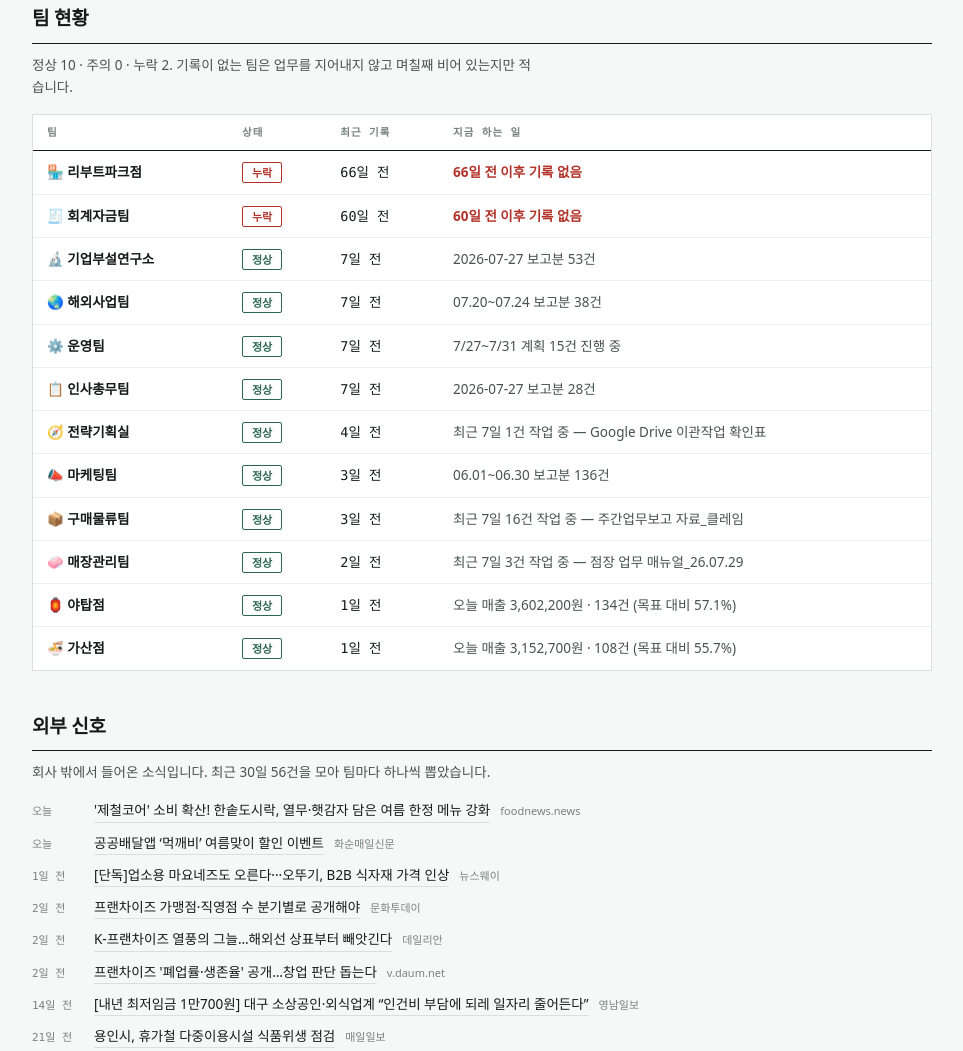
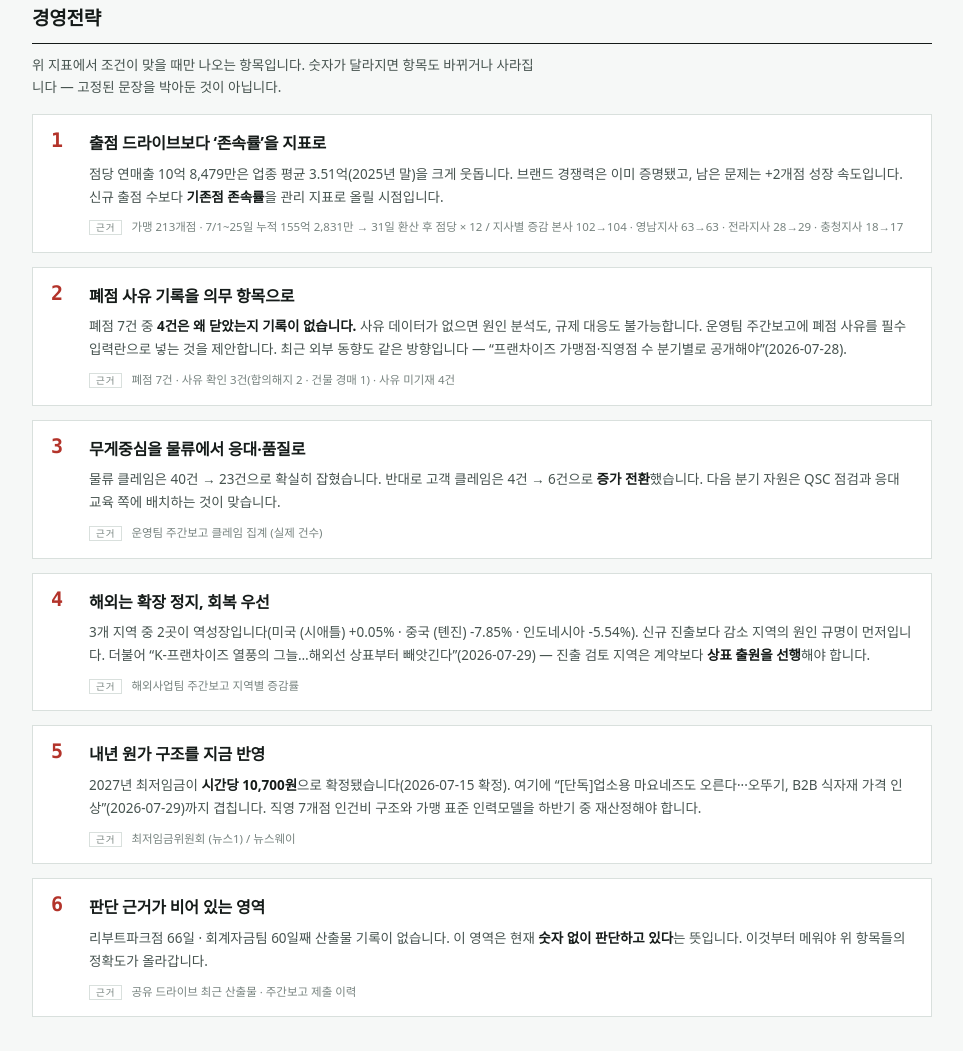
Before and after one commit to mi4814365-svg/bobae-briefing, a plain HTML site: page index.html in a window 1280 px wide. Shown: the part 1657-2708 px from the top of the page, without its empty margins (158-1121 px from the left). Drawn offline with Linux system fonts and the light colour scheme.

Commit message:
브리핑 갱신 2026-07-31 10:45

```diff
--- a/index.html
+++ b/index.html
@@ -7,7 +7,7 @@
 <meta name="googlebot" content="noindex, nofollow">
 <meta name="referrer" content="no-referrer">
 <meta name="description" content="사내 한정 문서">
-<title>보배에프앤비 경영 브리핑 · 2026년 7월 31일 오전 10:42</title>
+<title>보배에프앤비 경영 브리핑 · 2026년 7월 31일 오전 10:45</title>
 <style>
 /* ── 장부(ledger) — 숫자를 읽는 문서. 인주 붉은색은 '위험'에만 쓴다 ──
    색을 아껴야 경고가 눈에 들어온다. 나머지는 전부 먹과 종이. */
@@ -182,6 +182,29 @@ td.num { font-family: ui-monospace, Consolas, monospace; font-variant-numeric: t
 .nw-list a:hover { border-bottom-color: var(--seal); }
 .nw-src { font-size: 11px; color: var(--ink-3); }
 
+/* ── 경영전략 — 번호가 곧 우선순위다 ── */
+.st-list { list-style: none; counter-reset: st; margin: 0; padding: 0; display: grid; gap: 14px; }
+.st-list > li {
+  counter-increment: st;
+  background: var(--surface); border: 1px solid var(--rule);
+  padding: 15px 18px 15px 56px; position: relative;
+}
+.st-list > li::before {
+  content: counter(st);
+  position: absolute; left: 18px; top: 15px;
+  font-family: ui-monospace, Consolas, monospace;
+  font-size: 20px; font-weight: 700; color: var(--seal); line-height: 1;
+}
+.st-list h3 { margin: 0 0 6px; font-size: 16px; letter-spacing: -0.01em; }
+.st-list p { margin: 0; font-size: 13.5px; line-height: 1.7; color: var(--ink-2); }
+.st-list strong { color: var(--ink); }
+.st-basis { margin-top: 9px !important; font-size: 11.5px !important; color: var(--ink-3) !important; }
+.st-basis span {
+  font-family: ui-monospace, Consolas, monospace; font-size: 9.5px;
+  letter-spacing: 0.1em; text-transform: uppercase;
+  padding: 1px 6px; border: 1px solid var(--rule); margin-right: 6px;
+}
+
 /* ── 가상 성과 ── */
 .pj-group { margin-top: 22px; }
 .pj-group > h3 { margin: 0 0 8px; font-size: 15px; }
@@ -218,7 +241,7 @@ a:focus-visible, summary:focus-visible { outline: 2px solid var(--seal); outline
     <div class="mast-row">
       <span class="verdict bad">오늘 위험 2건</span>
       <p class="stamp">
-        <span>발행 <b>2026년 7월 31일 오전 10:42</b></span>
+        <span>발행 <b>2026년 7월 31일 오전 10:45</b></span>
         <span>POS 실측 <b>2026-07-30 20:08</b></span>
         <span>주간보고 <b>2026-07-30 20:08</b></span>
         <span>외부정보 <b>2026-07-31 08:51</b></span>
@@ -336,6 +359,36 @@ a:focus-visible, summary:focus-visible { outline: 2px solid var(--seal); outline
            <span class="pill p-warn">기록 없음</span></div>
            <p class="cl-src">주간보고에서 폐점 사유를 찾지 못했습니다. 사유가 없는 폐점이 아니라, 기록이 남지 않은 것입니다.</p>
          </li></ul>
+  </section>
+
+  <section>
+    <h2>경영전략</h2>
+    <p class="lede">위 지표에서 조건이 맞을 때만 나오는 항목입니다. 숫자가 달라지면 항목도 바뀌거나 사라집니다 — 고정된 문장을 박아둔 것이 아닙니다.</p>
+    <ol class="st-list"><li>
+        <h3>출점 드라이브보다 ‘존속률’을 지표로</h3>
+        <p>점당 연매출 10억 8,479만은 업종 평균 3.51억(2025년 말)을 크게 웃돕니다. 브랜드 경쟁력은 이미 증명됐고, 남은 문제는 +2개점 성장 속도입니다. 신규 출점 수보다 <strong>기존점 존속률</strong>을 관리 지표로 올릴 시점입니다.</p>
+        <p class="st-basis"><span>근거</span> 가맹 213개점 · 7/1~25일 누적 155억 2,831만 → 31일 환산 후 점당 × 12 / 지사별 증감 본사 102→104 · 영남지사 63→63 · 전라지사 28→29 · 충청지사 18→17</p>
+      </li><li>
+        <h3>폐점 사유 기록을 의무 항목으로</h3>
+        <p>폐점 7건 중 <strong>4건은 왜 닫았는지 기록이 없습니다.</strong> 사유 데이터가 없으면 원인 분석도, 규제 대응도 불가능합니다. 운영팀 주간보고에 폐점 사유를 필수 입력란으로 넣는 것을 제안합니다. 최근 외부 동향도 같은 방향입니다 — “프랜차이즈 가맹점·직영점 수 분기별로 공개해야”(2026-07-28).</p>
+        <p class="st-basis"><span>근거</span> 폐점 7건 · 사유 확인 3건(합의해지 2 · 건물 경매 1) · 사유 미기재 4건</p>
+      </li><li>
+        <h3>무게중심을 물류에서 응대·품질로</h3>
+        <p>물류 클레임은 40건 → 23건으로 확실히 잡혔습니다. 반대로 고객 클레임은 4건 → 6건으로 <strong>증가 전환</strong>했습니다. 다음 분기 자원은 QSC 점검과 응대 교육 쪽에 배치하는 것이 맞습니다.</p>
+        <p class="st-basis"><span>근거</span> 운영팀 주간보고 클레임 집계 (실제 건수)</p>
+      </li><li>
+        <h3>해외는 확장 정지, 회복 우선</h3>
+        <p>3개 지역 중 2곳이 역성장입니다(미국 (시애틀) +0.05% · 중국 (톈진) -7.85% · 인도네시아 -5.54%). 신규 진출보다 감소 지역의 원인 규명이 먼저입니다. 더불어 “K-프랜차이즈 열풍의 그늘…해외선 상표부터 빼앗긴다”(2026-07-29) — 진출 검토 지역은 계약보다 <strong>상표 출원을 선행</strong>해야 합니다.</p>
+        <p class="st-basis"><span>근거</span> 해외사업팀 주간보고 지역별 증감률</p>
+      </li><li>
+        <h3>내년 원가 구조를 지금 반영</h3>
+        <p>2027년 최저임금이 <strong>시간당 10,700원</strong>으로 확정됐습니다(2026-07-15 확정). 여기에 “[단독]업소용 마요네즈도 오른다···오뚜기, B2B 식자재 가격 인상”(2026-07-29)까지 겹칩니다. 직영 7개점 인건비 구조와 가맹 표준 인력모델을 하반기 중 재산정해야 합니다.</p>
+        <p class="st-basis"><span>근거</span> 최저임금위원회 (뉴스1) / 뉴스웨이</p>
+      </li><li>
+        <h3>판단 근거가 비어 있는 영역</h3>
+        <p>리부트파크점 66일 · 회계자금팀 60일째 산출물 기록이 없습니다. 이 영역은 현재 <strong>숫자 없이 판단하고 있다</strong>는 뜻입니다. 이것부터 메워야 위 항목들의 정확도가 올라갑니다.</p>
+        <p class="st-basis"><span>근거</span> 공유 드라이브 최근 산출물 · 주간보고 제출 이력</p>
+      </li></ol>
   </section>
 
   <section>
@@ -1054,7 +1107,7 @@ a:focus-visible, summary:focus-visible { outline: 2px solid var(--seal); outline
   </section>
 
   <footer>
-    <p>이 문서는 2026년 7월 31일 오전 10:42 시점의 데이터로 만들어졌습니다. 이후 실적은 반영되어 있지 않습니다.</p>
+    <p>이 문서는 2026년 7월 31일 오전 10:45 시점의 데이터로 만들어졌습니다. 이후 실적은 반영되어 있지 않습니다.</p>
     <p>결재(진행·수정보완·반려)와 팀장 업무지시는 AI 오피스 대시보드에서만 가능합니다.</p>
     <p>사내 한정 문서입니다. 매출·점포·직원 정보가 들어 있으니 외부에 공유하지 마세요.</p>
   </footer>
```
